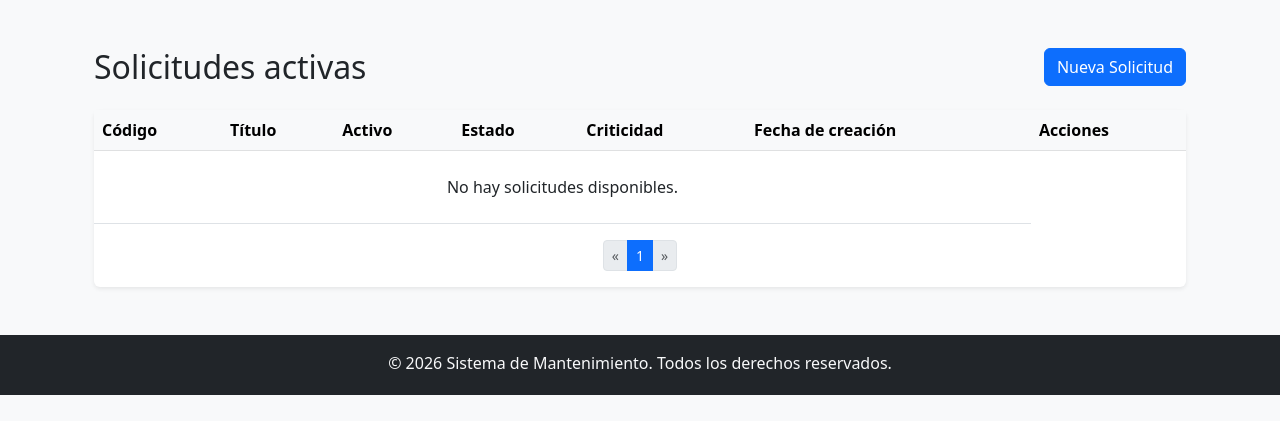
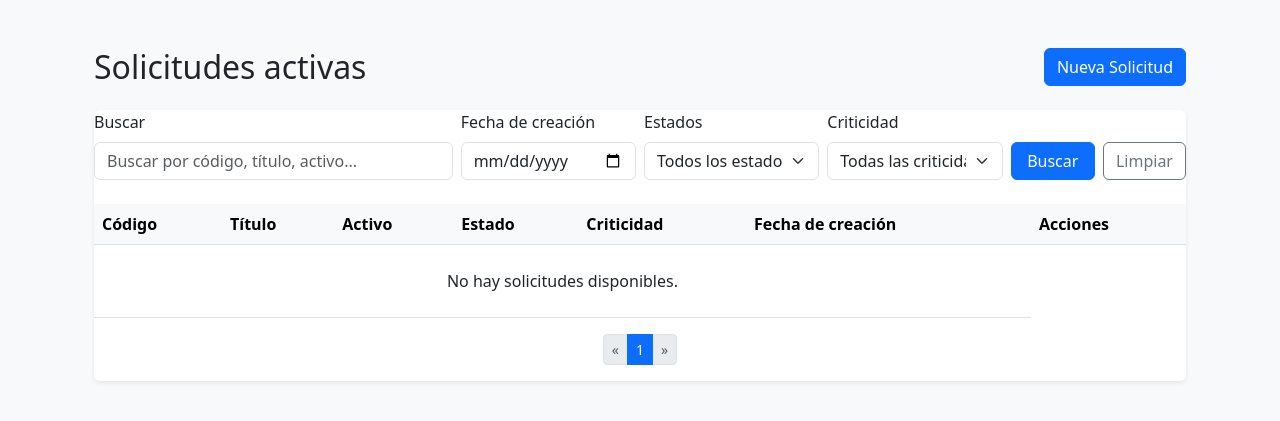
Before and after one commit to andycf95/Software_ReportOne_ADSO, a Django app: page /solicitudes/ in a window 1280 px wide. Shown: the part 56-477 px from the top of the page. Run offline with Django 5.2, Linux system fonts and the light colour scheme; data that the repository does not hold is empty.

Commit message:
feat: agregar filtros de búsqueda en la lista de solicitudes y mejorar la gestión de solicitudes cerradas style: agregar archivo CSS para estilos personalizados y mejorar la plantilla base

```diff
--- a/reportes_mtto/reportes_mtto/settings.py
+++ b/reportes_mtto/reportes_mtto/settings.py
@@ -118,6 +118,7 @@ TIME_ZONE = 'America/Bogota'
 # https://docs.djangoproject.com/en/5.2/howto/static-files/
 
 STATIC_URL = 'static/'
+STATICFILES_DIRS = [BASE_DIR / 'static']
 
 # Default primary key field type
 # https://docs.djangoproject.com/en/5.2/ref/settings/#default-auto-field
--- a/reportes_mtto/solicitudes/templates/solicitud_list.html
+++ b/reportes_mtto/solicitudes/templates/solicitud_list.html
@@ -14,9 +14,84 @@
             </button>
         </a>
     </div>
-    <!-- TABLA -->
+    <!-- CONTENIDO -->
     <div class="card shadow-sm border-0">
+        <!-- FILTROS   -->
         <div class="card-body p-0">
+            <form method="get" class="row g-2 mb-4">
+                <div class="col-md-4">
+                    <label class="form-label">Buscar</label>
+                    <input
+                        type="text"
+                        name="q"
+                        class="form-control"
+                        placeholder="Buscar por código, título, activo..."
+                        value="{{ q }}">
+                </div>
+
+                <div class="col-md-2">
+                    <label class="form-label">Fecha de creación</label>
+                    <input
+                        type="date"
+                        name="fecha_creacion"
+                        class="form-control"
+                        value="{{ fecha_creacion }}">
+                </div>
+
+                {%if es_cerrada %}
+                <div class="col-md-2">
+                    <label class="form-label">Fecha de cierre</label>
+                    <input
+                        type="date"
+                        name="fecha_cierre"
+                        class="form-control"
+                        value="{{ fecha_cierre }}">
+                </div>
+
+                {%else%}
+                <div class="col-md-2">
+                    <label class="form-label">Estados</label>
+                    <select name="estado" class="form-select">
+                        <option value="">Todos los estados</option>
+                        <option value="PENDIENTE" {% if estado == 'PENDIENTE' %}selected{% endif %}>
+                            Pendiente
+                        </option>
+                        <option value="EN_PROCESO" {% if estado == 'EN_PROCESO' %}selected{% endif %}>
+                            En proceso
+                        </option>
+                    </select>
+                </div>
+                {% endif %}
+
+
+                <div class="col-md-2">
+                    <label class="form-label">Criticidad</label>
+                    <select name="criticidad" class="form-select">
+                        <option value="">Todas las criticidades</option>
+                        {% for valor, texto in criticidad_choices %}
+                            <option value="{{valor}}"{% if criticidad == valor|stringformat:"s" %}selected{% endif %}>
+                                {{texto}}
+                            </option>
+                        {% endfor %}
+                    </select>
+                </div>
+
+                <div class="col-md-2 d-flex gap-2 align-items-end">
+                    <button type="submit" class="btn btn-primary w-100">
+                        Buscar
+                    </button>
+                    {%if es_cerrada %}
+                    <a href="{% url 'solicitudes:cerradas' %}" class="btn btn-outline-secondary">
+                        Limpiar
+                    </a>
+                    {%else%}
+                    <a href="{% url 'solicitudes:lista' %}" class="btn btn-outline-secondary">
+                        Limpiar
+                    </a>
+                    {% endif %}
+                </div>
+            </form>
+            <!-- TABLA -->
             <table class="table table-hover align-middle mb-0">
                 <thead class="table-light">
                     <tr>
@@ -26,7 +101,7 @@
                         <th>Estado</th>
                         <th>Criticidad</th>
                         <th>Fecha de creación</th>
-                        {% if solicitud.estado == 'CERRADA' %}
+                        {%if es_cerrada %}
                             <th>Fecha de cierre</th>
                         {% else %}
                             <th>Acciones</th>
@@ -85,7 +160,7 @@
                                 </small>
                             </td>
                             <!-- ACCIONES O FECHA DE CIERRE DEPENDIENTE DEL ESTADO DE LA SOLICITUD -->
-                            {%if solicitud.estado == 'CERRADA' %}
+                            {%if es_cerrada %}
                                 <td>
                                 <small class="text-muted">
                                     {{ solicitud.fecha_cierre |date:"d/m/Y" }}
--- a/reportes_mtto/solicitudes/views.py
+++ b/reportes_mtto/solicitudes/views.py
@@ -7,6 +7,7 @@ from django.contrib import messages
 from itertools import groupby
 from django.utils.timezone import localtime
 from django.views.decorators.http import require_POST
+from django.db.models import Q
 
 # Create your views here.
 
@@ -14,24 +15,109 @@ from django.views.decorators.http import require_POST
 
 def lista_solicitudes(request):
     solicitudes_list = Solicitud.objects.exclude(estado='CERRADA').order_by('-id')
+
+    q = request.GET.get('q', '').strip()
+    estado = request.GET.get('estado', '').strip()
+    criticidad = request.GET.get('criticidad', '').strip()
+    fecha_creacion = request.GET.get('fecha_creacion', '').strip()
+
+
+    if q:
+        solicitudes_list = solicitudes_list.filter(
+            Q(codigo__icontains=q) |
+            Q(titulo__icontains=q) |
+            Q(descripcion__icontains=q) |
+            Q(activo__icontains=q) |
+            Q(sistema_activo__icontains=q) |
+            Q(subsistema_activo__icontains=q)
+        )
+
+    if estado:
+        solicitudes_list = solicitudes_list.filter(estado=estado)
+
+    if criticidad:
+        solicitudes_list = solicitudes_list.filter(criticidad=criticidad)
+
+    if fecha_creacion:
+        solicitudes_list = solicitudes_list.filter(fecha_creacion__date=fecha_creacion)
+
+
+
     paginator = Paginator(solicitudes_list, 10)
     page = request.GET.get('page', 1)
+
     try:
         solicitudes = paginator.page(page)
     except (PageNotAnInteger, EmptyPage):
         solicitudes = paginator.page(1)
-    return render(request, 'solicitud_list.html', {'solicitudes': solicitudes, "titulo": 'Solicitudes activas'})
+
+    context = {
+        'solicitudes': solicitudes,
+        'q': q,
+        'estado': estado,
+        'criticidad': criticidad,
+        'criticidad_choices': Solicitud.CRITICIDAD,
+        'fecha_creacion': fecha_creacion,
+        "titulo": 'Solicitudes activas',
+        'es_cerrada': False
+    }
+
+    return render(request, 'solicitud_list.html', context)
 
 #Se crea vista para listar solicitud de mantenimiento cerradas
 def lista_solicitudes_cerradas(request):
     solicitudes_list = Solicitud.objects.filter(estado='CERRADA').order_by('-fecha_cierre')
+    q = request.GET.get('q', '').strip()
+    criticidad = request.GET.get('criticidad', '').strip()
+    fecha_creacion = request.GET.get('fecha_creacion', '').strip()
+    fecha_cierre = request.GET.get('fecha_cierre', '').strip()
+
+
+
+    if q:
+        solicitudes_list = solicitudes_list.filter(
+            Q(codigo__icontains=q) |
+            Q(titulo__icontains=q) |
+            Q(descripcion__icontains=q) |
+            Q(activo__icontains=q) |
+            Q(sistema_activo__icontains=q) |
+            Q(subsistema_activo__icontains=q)
+        )
+
+
+    if criticidad:
+        solicitudes_list = solicitudes_list.filter(criticidad=criticidad)
+
+    if fecha_creacion:
+        solicitudes_list = solicitudes_list.filter(fecha_creacion__date=fecha_creacion)
+
+    if fecha_cierre:
+        solicitudes_list = solicitudes_list.filter(fecha_cierre__date=fecha_cierre)
+
+
+
+
+
     paginator = Paginator(solicitudes_list, 10)
     page = request.GET.get('page', 1)
+
     try:
         solicitudes = paginator.page(page)
     except (PageNotAnInteger, EmptyPage):
         solicitudes = paginator.page(1)
-    return render(request, 'solicitud_list.html', {'solicitudes': solicitudes, "titulo": 'Solicitudes cerradas'})
+
+    context = {
+        'solicitudes': solicitudes,
+        'q': q,
+        'criticidad': criticidad,
+        'criticidad_choices': Solicitud.CRITICIDAD,
+        'fecha_cierre': fecha_cierre,
+        'fecha_creacion': fecha_creacion,
+        "titulo": 'Solicitudes cerradas',
+        'es_cerrada': True
+    }
+
+    return render(request, 'solicitud_list.html', context)
 
 #Se crea vista para crear solicitud de mantenimiento
 def crear_solicitud(request):
--- a/reportes_mtto/templates/base.html
+++ b/reportes_mtto/templates/base.html
@@ -1,4 +1,5 @@
 
+{% load static %}
 <!doctype html>
 <html lang="en">
   <head>
@@ -11,6 +12,7 @@
       href="https://cdn.jsdelivr.net/npm/bootstrap@5.3.0/dist/css/bootstrap.min.css"
       rel="stylesheet"
     />
+    <link rel="stylesheet" href="{% static 'css/styles.css' %}">
 
   </head>
 
```
Also changed, not shown: reportes_mtto/solicitudes/templates/solicitud_detail.html (+1 -55 lines), reportes_mtto/static/css/styles.css (added, +52 -0 lines).
